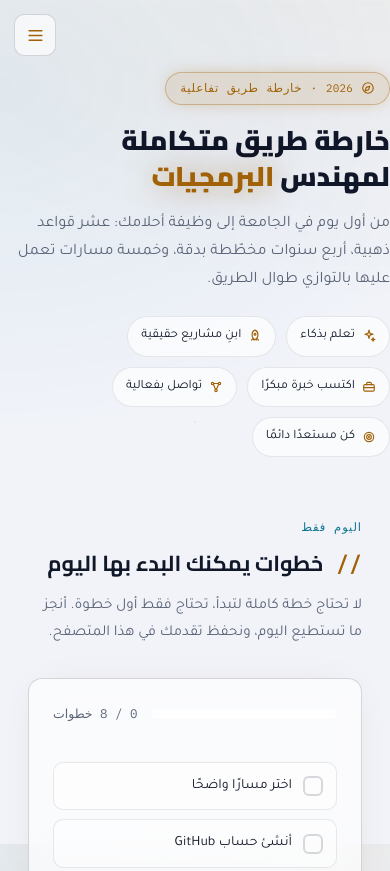
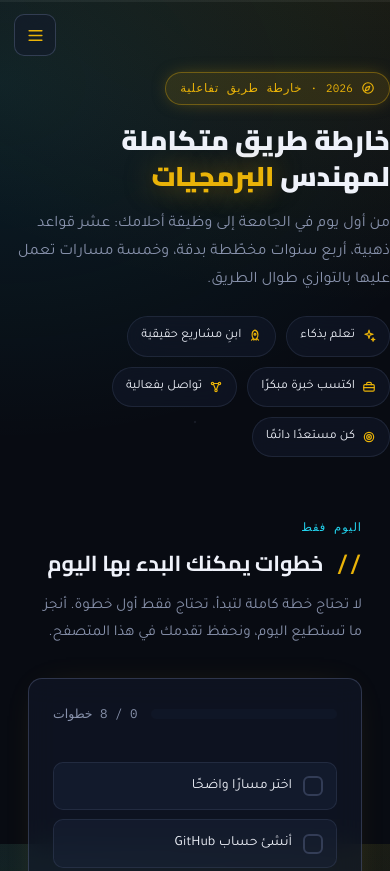
Before and after one commit to AbdulrahmanAbdulqawi/roadmap, a plain HTML site: page index.html in a window 390 px wide. Shown: the top 871 px of the page. Drawn offline with Linux system fonts and the light colour scheme.

Commit message:
Default to dark theme regardless of system color-scheme preference (#2)
Previously the initial theme fell back to the OS's prefers-color-scheme
media query, so visitors with a light system preference saw the light
theme on first visit. Dark is now the unconditional default; a saved
localStorage preference (from using the toggle) still takes priority.

Co-authored-by: Claude <noreply@anthropic.com>

```diff
--- a/index.html
+++ b/index.html
@@ -747,8 +747,7 @@
   }
   var savedTheme = null;
   try{ savedTheme = localStorage.getItem(THEME_KEY); }catch(e){}
-  var prefersLight = window.matchMedia('(prefers-color-scheme: light)').matches;
-  applyTheme(savedTheme || (prefersLight ? 'light' : 'dark'));
+  applyTheme(savedTheme || 'dark');
   themeToggle.addEventListener('click', function(){
     var next = document.documentElement.getAttribute('data-theme') === 'light' ? 'dark' : 'light';
     applyTheme(next);
```
Also changed, not shown: software-engineer-roadmap-2026.html (+1 -2 lines).
